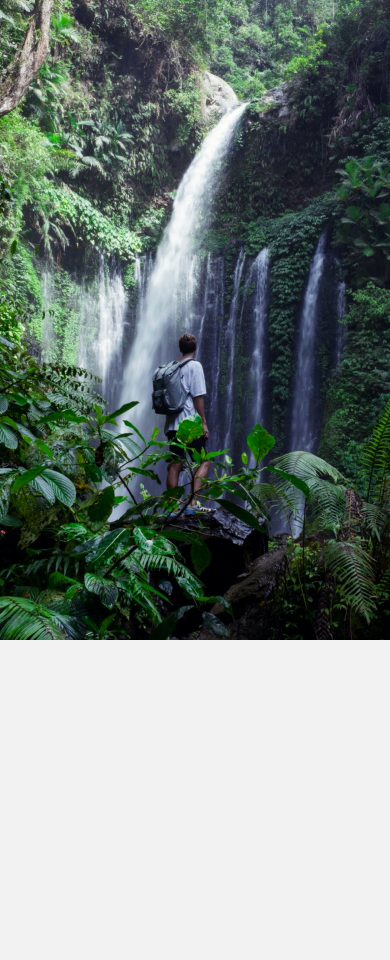
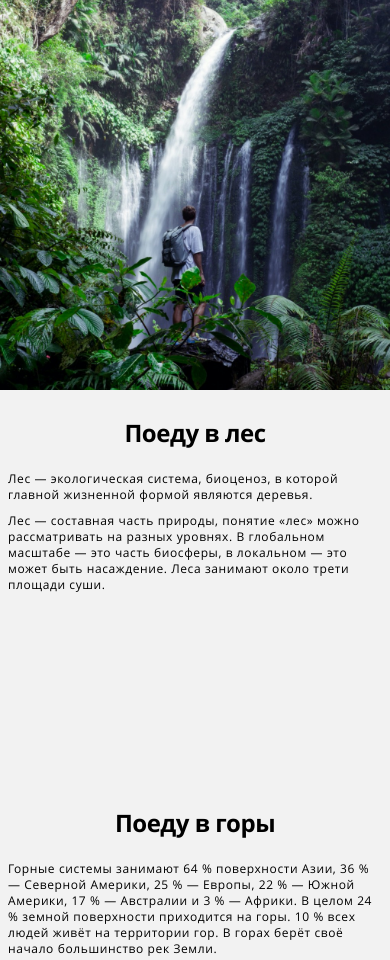
Before and after one commit to Pokhvalenskii/teamwork, a plain HTML site: page index.html in a window 390 px wide. Shown: the top 960 px of the page. Drawn offline with Linux system fonts and the light colour scheme.

Commit message:
Сделал сетку под разные разрешения, добавил шрифты изменил html разметку блока 'places'

```diff
--- /dev/null
+++ b/blocks/page/page.css
@@ -0,0 +1,5 @@
+.page {
+  max-width: 1280px;
+  display: flex;
+  margin: auto;
+}
--- /dev/null
+++ b/blocks/place/__info-paragraph-wrapper/place__info-paragraph-wrapper.css
@@ -0,0 +1,14 @@
+.place__info-paragraph-wrapper {
+  display: flex;
+  flex-direction: column;
+  max-width: 380px;
+  margin: 0;
+}
+
+
+
+@media screen and (max-width: 800px) {
+  .place__info-paragraph-wrapper {
+    margin: 0 auto;
+  }
+}
--- /dev/null
+++ b/blocks/place/__info-paragraph/place__info-paragraph.css
@@ -0,0 +1,41 @@
+.place__info-paragraph {
+  /* Шрифт */
+  font-family: 'Open sans', 'Arial', sans-serif;
+  font-style:  normal;
+  font-weight: normal;
+  font-size: 12px;
+  line-height: 16px;
+  letter-spacing: 0.05em;
+
+  margin: 0 0 24px 70px;
+}
+
+.place__info-paragraph:last-of-type {
+  margin-bottom: 0;
+}
+
+@media screen and (max-width: 1024px) {
+  .place__info-paragraph {
+    margin: 0 0 18px 50px;
+  }
+}
+
+@media screen and (max-width: 800px) {
+  .place__info-paragraph {
+    font-size: 16px;
+    margin: 20px auto;
+  }
+}
+
+@media screen and (max-width: 640px) {
+  .place__info-paragraph {
+    margin: 15px auto;
+    font-size: 12px;
+  }
+}
+
+@media screen and (max-width: 450px) {
+  .place__info-paragraph {
+    margin: 0 auto 10px;
+  }
+}
--- /dev/null
+++ b/blocks/place/__info-title/place__info-title.css
@@ -0,0 +1,45 @@
+.place__info-title {
+  /* Шрифт */
+  font-family: 'Open sans', 'Arial', sans-serif;
+  font-style:  normal;
+  font-weight: bold;
+  font-size: 34px;
+  line-height: 46px;
+  letter-spacing: -0.02em;
+
+  margin: 60px 0 180px 70px;
+}
+
+@media screen and (max-width: 1024px) {
+  .place__info-title {
+    margin: 50px 0 150px 50px;
+  }
+}
+
+@media screen and (max-width: 950px) {
+  .place__info-title {
+    margin: 50px 0 100px 50px;
+    font-size: 24px;
+  }
+}
+
+@media screen and (max-width: 800px) {
+  .place__info-title {
+    margin: 60px auto 180px;
+    font-size: 45px;
+  }
+}
+
+@media screen and (max-width: 640px) {
+  .place__info-title {
+    margin: 40px auto 60px;
+    font-size: 36px;
+  }
+}
+
+@media screen and (max-width: 450px) {
+  .place__info-title {
+    margin: 20px auto 15px;
+    font-size: 24px;
+  }
+}
--- /dev/null
+++ b/blocks/place/__info/place__info.css
@@ -0,0 +1,7 @@
+.place__info {
+  display: flex;
+  flex-direction: column;
+  /* justify-content: space-between; */
+  padding: 0 8px;
+  height: 100%;
+}
--- a/blocks/place/place.css
+++ b/blocks/place/place.css
@@ -1,3 +1,4 @@
 .place {
   background-color: #f2f2f2;
+  /* height: 100vw; */
 }
--- a/blocks/places/places.css
+++ b/blocks/places/places.css
@@ -4,19 +4,27 @@
   max-width: 1280px;
   display: grid;
   grid-template-columns: repeat(2, 1fr);
-  grid-template-rows: repeat(3, 534px);
+  grid-template-rows: repeat(3, 30%);
   object-fit: cover;
 }
-
+/*
 @media screen and (max-width: 1024px) {
   .places {
-    grid-template-rows: repeat(3, 440px);
+    grid-template-rows: repeat(3, 50vw);
+  }
+} */
+
+@media screen and (max-width: 800px) {
+  .places {
+    grid-template-columns: 100%;
+    grid-template-rows: repeat(6, 100vw);
+
   }
 }
 
-@media screen and (max-width: 768px) {
+/* @media screen and (max-width: 768px) {
   .places {
     grid-template-columns: 100%;
     grid-template-rows: repeat(6, 640px);
   }
-}
+} */
--- a/fonts/OpenSans.css
+++ b/fonts/OpenSans.css
@@ -1,6 +1,28 @@
 /* This stylesheet generated by Transfonter (https://transfonter.org) on October 3, 2017 10:08 PM */
 
+
 @font-face {
+	font-family: 'Open Sans';
+	src: url('../fonts/OpenSans-Regular.woff') format('woff');
+	font-weight: normal;
+	font-style: normal;
+}
+
+@font-face {
+	font-family: 'Open Sans';
+	src: url('../fonts/OpenSans-Bold.woff') format('woff');
+	font-weight: bold;
+	font-style: normal;
+}
+
+@font-face {
+	font-family: 'Open Sans';
+	src: url('../fonts/OpenSans-ExtraBold.woff') format('woff');
+	font-weight: 800;
+	font-style: normal;
+}
+
+/* @font-face {
 	font-family: 'Open Sans';
 	src: url('OpenSans-SemiBoldItalic.eot');
 	src: local('Open Sans SemiBold Italic'), local('OpenSans-SemiBoldItalic'),
@@ -10,6 +32,7 @@
 	font-weight: 600;
 	font-style: italic;
 }
+
 
 @font-face {
 	font-family: 'Open Sans';
@@ -22,16 +45,6 @@
 	font-style: italic;
 }
 
-@font-face {
-	font-family: 'Open Sans';
-	src: url('OpenSans-Bold.eot');
-	src: local('Open Sans Bold'), local('OpenSans-Bold'),
-		url('OpenSans-Bold.eot?#iefix') format('embedded-opentype'),
-		url('OpenSans-Bold.woff') format('woff'),
-		url('OpenSans-Bold.ttf') format('truetype');
-	font-weight: bold;
-	font-style: normal;
-}
 
 @font-face {
 	font-family: 'Open Sans';
@@ -65,19 +78,7 @@
 	font-weight: normal;
 	font-style: italic;
 }
-
-@font-face {
-	font-family: 'Open Sans';
-	src: url('OpenSans-Regular.eot');
-	src: local('Open Sans Regular'), local('OpenSans-Regular'),
-		url('OpenSans-Regular.eot?#iefix') format('embedded-opentype'),
-		url('OpenSans-Regular.woff') format('woff'),
-		url('OpenSans-Regular.ttf') format('truetype');
-	font-weight: normal;
-	font-style: normal;
-}
-
-@font-face {
+ @font-face {
 	font-family: 'Open Sans';
 	src: url('OpenSans-SemiBold.eot');
 	src: local('Open Sans SemiBold'), local('OpenSans-SemiBold'),
@@ -108,4 +109,4 @@
 		url('OpenSans-BoldItalic.ttf') format('truetype');
 	font-weight: bold;
 	font-style: italic;
-}
+} */
--- a/index.html
+++ b/index.html
@@ -50,8 +50,21 @@
                     <img src="./images/places-forest.jpeg" alt="Водопад" class="place__image">
                 </div>
                 <div class="place">
+                    <div class="place__info">
+                        <h2 class="place__info-title">Поеду в лес</h2>
+                        <div class="place__info-paragraph-wrapper">
+                            <p class="place__info-paragraph">Лес — экологическая система, биоценоз, в которой главной жизненной формой являются деревья.</p>
+                            <p class="place__info-paragraph">Лес — составная часть природы, понятие «лес» можно рассматривать на разных уровнях. В глобальном масштабе — это часть биосферы, в локальном — это может быть насаждение. Леса занимают около трети площади суши.</p>
+                        </div>
+                    </div>
                 </div>
                 <div class="place">
+                    <div class="place__info">
+                        <h2 class="place__info-title">Поеду в горы</h2>
+                        <div class="place__info-paragraph-wrapper">
+                            <p class="place__info-paragraph">Горные системы занимают 64 % поверхности Азии, 36 % — Северной Америки, 25 % — Европы, 22 % — Южной Америки, 17 % — Австралии и 3 % — Африки. В целом 24 % земной поверхности приходится на горы. 10 % всех людей живёт на территории гор. В горах берёт своё начало большинство рек Земли.</p>
+                        </div>
+                    </div>
                 </div>
                 <div class="place">
                     <img src="./images/places-mountains.jpeg" alt="Горы" class="place__image">
@@ -60,6 +73,15 @@
                     <img src="./images/places-black-sea.jpeg" alt="Чёрное море" class="place__image">
                 </div>
                 <div class="place">
+                    <div class="place__info">
+                        <h2 class="place__info-title">Поеду на Чёрное море</h2>
+                        <div class="place__info-paragraph-wrapper">
+                            <p class="place__info-paragraph">Я уплыву туда, где ни разу я не был, туда, где никто раньше не был. Никто и никогда раньше не был, я уплыву. Я позову тебя смотреть на синее небо и пить по капле синее небо, и падать в это синее небо, я позову.</p>
+                            <p class="place__info-paragraph">Уеду я на Чёрное-Чёрное море, на Чёрное-Чёрное море, на Чёрное-Чёрное море уеду я. Уеду я на Чёрное-Чёрное море, на Чёрное-Чёрное море, на Чёрное-Чёрное море.</p>
+                            <p class="place__info-paragraph">Уеду я.</p>
+
+                        </div>
+                    </div>
                 </div>
             </section>
 
--- a/pages/index.css
+++ b/pages/index.css
@@ -1,5 +1,13 @@
 @import url(../vendor/normalize.css);
+@import url(../fonts/OpenSans.css);
+
+@import url(../blocks/page/page.css);
 
 @import url(../blocks/places/places.css);
 @import url(../blocks/place/place.css);
 @import url(../blocks/place/__image/place__image.css);
+
+@import url(../blocks/place/__info/place__info.css);
+@import url(../blocks/place/__info-title/place__info-title.css);
+@import url(../blocks/place/__info-paragraph/place__info-paragraph.css);
+@import url(../blocks/place/__info-paragraph-wrapper/place__info-paragraph-wrapper.css);
```
Also changed, not shown: blocks/place/__image/place__image.css (+7 -0 lines), fonts/OpenSans-BoldItalic.woff (deleted), fonts/OpenSans-ExtraBoldItalic.woff (deleted), fonts/OpenSans-Italic.woff (deleted), fonts/OpenSans-Light.woff (deleted), fonts/OpenSans-LightItalic.woff (deleted), fonts/OpenSans-SemiBold.woff (deleted), fonts/OpenSans-SemiBoldItalic.woff (deleted).
